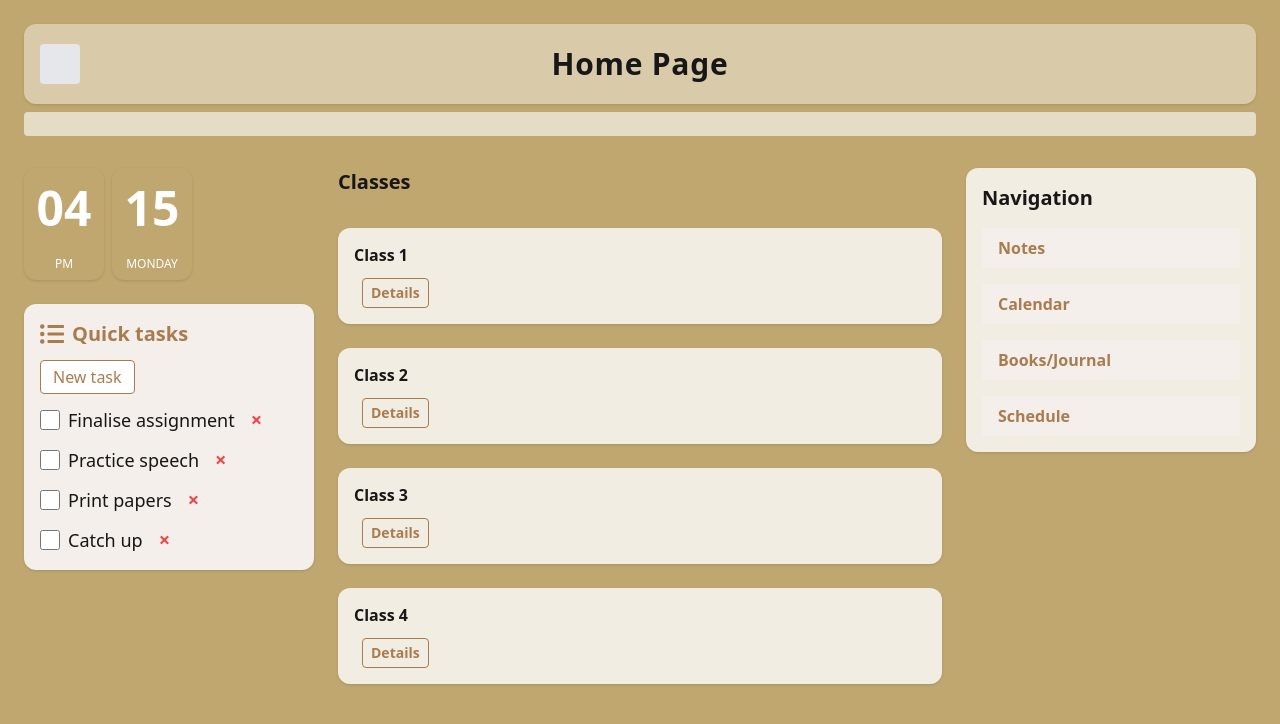
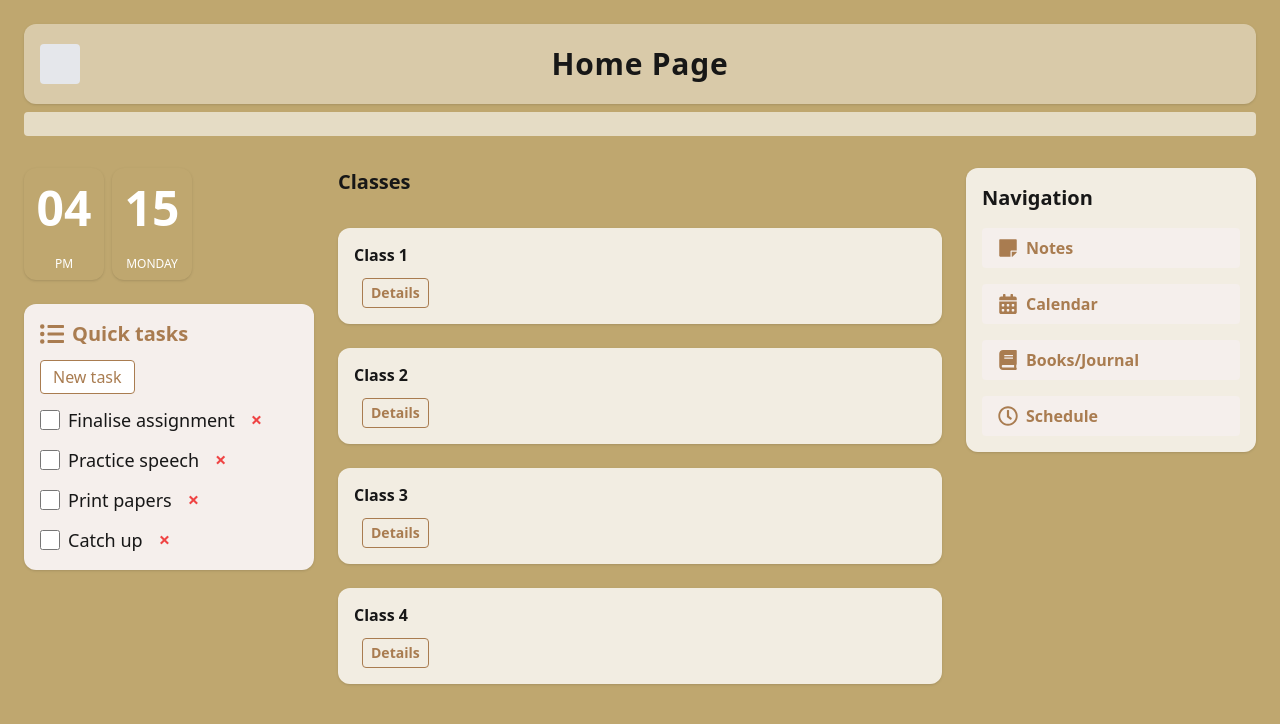
Before and after one commit to meghanav22/Final-Project, a Next.js app: page / in a window 1280 px wide. Shown: the top 724 px of the page. Built offline with nearby package versions, Linux system fonts and the light colour scheme.

Commit message:
Update page.tsx

```diff
--- a/app/page.tsx
+++ b/app/page.tsx
@@ -1,7 +1,7 @@
 "use client";
 
 import React, { useState } from "react";
-import { FaListUl } from "react-icons/fa";
+import { FaListUl, FaStickyNote, FaCalendarAlt, FaBook, FaRegClock } from "react-icons/fa";
 import Link from "next/link";
 import Image from "next/image"; // <-- Add this import
 
@@ -215,28 +215,32 @@ export default function Home() {
             <ul className="space-y-4">
               <li>
                 <Link href="/notes">
-                  <button className="w-full text-left px-4 py-2 rounded bg-[#f5efec] text-[#a97c50] font-semibold hover:bg-[#f7e8d7] transition">
+                  <button className="w-full text-left px-4 py-2 rounded bg-[#f5efec] text-[#a97c50] font-semibold hover:bg-[#f7e8d7] transition flex items-center gap-2">
+                    <FaStickyNote className="text-xl" />
                     Notes
                   </button>
                 </Link>
               </li>
               <li>
                 <Link href="/calendar">
-                  <button className="w-full text-left px-4 py-2 rounded bg-[#f5efec] text-[#a97c50] font-semibold hover:bg-[#f7e8d7] transition">
+                  <button className="w-full text-left px-4 py-2 rounded bg-[#f5efec] text-[#a97c50] font-semibold hover:bg-[#f7e8d7] transition flex items-center gap-2">
+                    <FaCalendarAlt className="text-xl" />
                     Calendar
                   </button>
                 </Link>
               </li>
               <li>
                 <Link href="/books-journal">
-                  <button className="w-full text-left px-4 py-2 rounded bg-[#f5efec] text-[#a97c50] font-semibold hover:bg-[#f7e8d7] transition">
+                  <button className="w-full text-left px-4 py-2 rounded bg-[#f5efec] text-[#a97c50] font-semibold hover:bg-[#f7e8d7] transition flex items-center gap-2">
+                    <FaBook className="text-xl" />
                     Books/Journal
                   </button>
                 </Link>
               </li>
               <li>
                 <Link href="/schedule">
-                  <button className="w-full text-left px-4 py-2 rounded bg-[#f5efec] text-[#a97c50] font-semibold hover:bg-[#f7e8d7] transition">
+                  <button className="w-full text-left px-4 py-2 rounded bg-[#f5efec] text-[#a97c50] font-semibold hover:bg-[#f7e8d7] transition flex items-center gap-2">
+                    <FaRegClock className="text-xl" />
                     Schedule
                   </button>
                 </Link>
```
